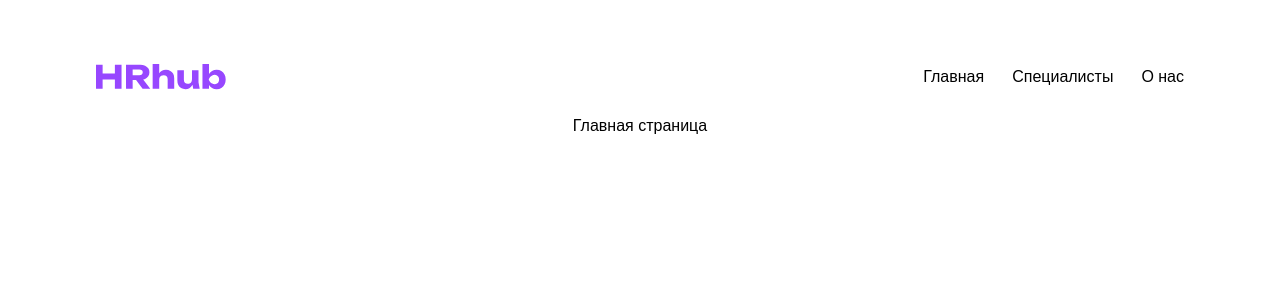
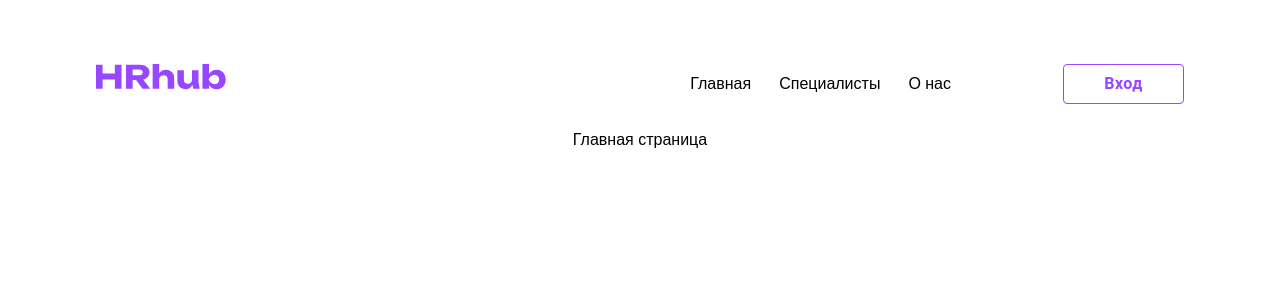
Before and after one commit to IThubMagas/frontend-v2, a Next.js app: page / in a window 1280 px wide. Shown: the top 300 px of the page. Built offline with nearby package versions, Linux system fonts and the light colour scheme.

Commit message:
added custom button in header

```diff
--- a/app/page.tsx
+++ b/app/page.tsx
@@ -1,3 +1,5 @@
+'use client';
+
 export default function Home() {
   return (
     <div className="flex flex-col flex-1 items-center justify-center font-sans">
--- a/shared/ui/button.tsx
+++ b/shared/ui/button.tsx
@@ -1,22 +1,86 @@
 'use client';
 
 import Button from '@mui/material/Button';
-import { ShoppingCartRounded } from '@mui/icons-material';
+import { ReactNode } from 'react';
+import Download from '../assets/download.svg';
+import Plus from '../assets/plus.svg';
+
+export type IconType = 'download' | 'plus';
+
+const iconMap: Record<IconType, ReactNode> = {
+  download: <Download />,
+  plus: <Plus />,
+};
+
+export type ButtonVariant = 'text' | 'contained' | 'outlined';
+
+interface CustomButtonProps {
+  children: ReactNode;
+  icon?: IconType;
+  variant?: ButtonVariant;
+  onClick: () => void;
+  width?: string | number;
+  height?: string | number;
+  bgColor?: string;
+  textColor?: string;
+  hoverBgColor?: string;
+  borderColor?: string;
+}
 
 export default function CustomButton({
-  label,
+  children,
   icon,
-  onclick,
-}: {
-  label: string;
-  icon?: string;
-  onclick?: Function;
-}) {
+  variant = 'text',
+  onClick,
+  width = '100%',
+  height = '100%',
+  bgColor,
+  textColor,
+  hoverBgColor,
+  borderColor,
+}: CustomButtonProps) {
+  const baseStyles = {
+    textTransform: 'none',
+    fontWeight: '700',
+    fontSize: '16px',
+    width,
+    height,
+  };
+
+  const getVariantStyles = () => {
+    switch (variant) {
+      case 'contained':
+        return {
+          backgroundColor: bgColor ?? '#9747FF',
+          color: textColor ?? '#FFFFFF',
+          '&:hover': {
+            backgroundColor: hoverBgColor ?? '#9747FFec',
+          },
+        };
+      case 'outlined':
+        return {
+          borderColor: borderColor ?? '#D6D7FF',
+          color: textColor ?? 'black',
+          '&:hover': {
+            backgroundColor: 'transparent',
+            borderColor: borderColor ? `${borderColor}dd` : '#dedeff',
+          },
+        };
+      default:
+        return {
+          color: textColor ?? 'black',
+        };
+    }
+  };
+
   return (
-    <>
-      <Button variant="text" startIcon={<img src={icon} alt={label} />}>
-        {label}
-      </Button>
-    </>
+    <Button
+      variant={variant}
+      endIcon={icon ? iconMap[icon] : undefined}
+      onClick={onClick}
+      sx={{ ...baseStyles, ...getVariantStyles() }}
+    >
+      {children}
+    </Button>
   );
 }
--- a/widgets/header/ui/index.tsx
+++ b/widgets/header/ui/index.tsx
@@ -1,4 +1,7 @@
+'use client';
+import CustomButton from '@/shared/ui/button';
 import Navigation from './navigation';
+
 export default function index() {
   return (
     <header className="flex justify-between align-center pt-16 pl-24 pr-24 pb-6">
@@ -7,7 +10,18 @@ export default function index() {
       </h1>
       <div className="flex gap-28">
         <Navigation />
-        {/* Вот на этой строке ты вставишь компонент кнопки входа */}
+        <CustomButton
+          variant="outlined"
+          width={121}
+          height={40}
+          textColor="#9747FF"
+          borderColor="#9747FF"
+          onClick={() => {
+            alert(123);
+          }}
+        >
+          Вход
+        </CustomButton>
       </div>
     </header>
   );
```
Also changed, not shown: shared/assets/download.svg (added), shared/assets/plus.svg (added).
